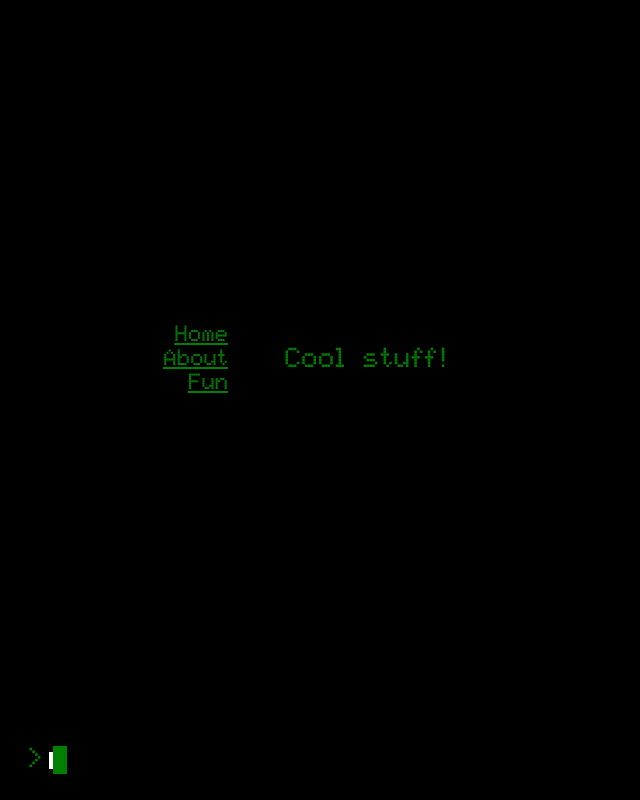
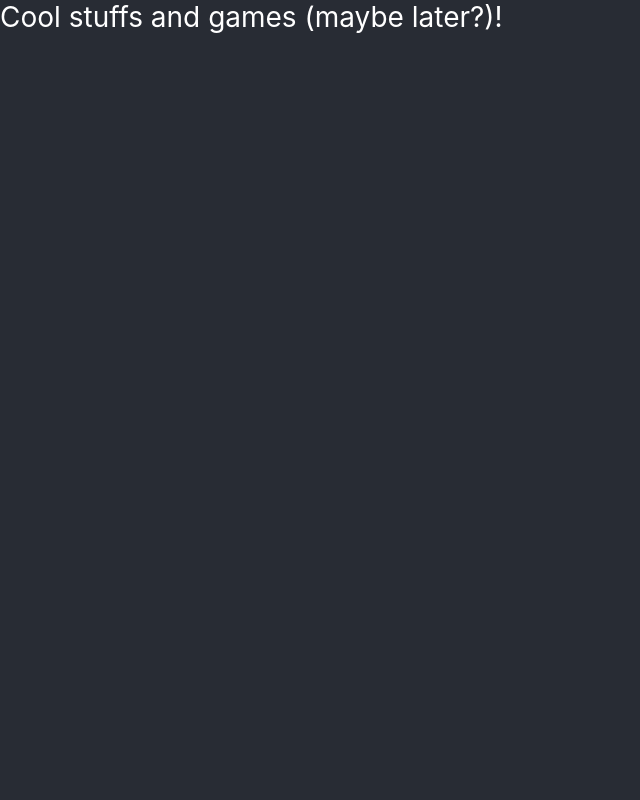
Before and after one commit to spoge/spoge.github.io, a React (Create React App) app: page /fun in a window 1280 px wide. Shown: the whole page, without its empty margins (0-640 px from the left). Built offline with nearby package versions, Linux system fonts and the light colour scheme.

Commit message:
Imroved terminal

```diff
--- a/src/App.css
+++ b/src/App.css
@@ -1,44 +1,18 @@
 .app {
-  /* background-color: #282c34;
-  color: white; */
-  background-color: black;
-  color: green;
+  background-color: #282c34;
+  color: white;
+  /* background-color: black;
+  color: green; */
   min-height: 100vh;
   /* font-size: 28px; */
   font-size: calc(12px + 2vmin);
-  display: grid;
-  grid-template-rows: 90% 10%;
-  font-family: ScreenMatrix;
+  /* font-family: ScreenMatrix; */
+
+  height: 100%;
+  display: flex;
+  flex-direction: column;
 }
 
-.app-container {
-  display: grid;
-  grid-template-columns: 20% auto;
+.app > * {
+  flex-shrink: 0;
 }
-
-.app-nav-bar {
-  padding: 1em;
-  display: flex;
-  flex-direction: column;
-  align-items: flex-end;
-  justify-content: center;
-}
-
-.app-nav-bar a {
-  font-size: 0.8em;
-  /* color: white; */
-  color: green;
-}
-
-.app-nav-bar a:hover {
-  color: rgb(247, 218, 166);
-}
-
-.app-content {
-  padding: 1em;
-  display: flex;
-  flex-direction: column;
-  align-items: flex-start;
-  justify-content: center;
-  text-align: left;
-}
--- a/src/App.jsx
+++ b/src/App.jsx
@@ -1,54 +1,46 @@
-import React from "react";
-import { Switch, Route, Link, withRouter } from "react-router-dom";
+import React, { useState } from "react";
+import { Switch, Route, withRouter } from "react-router-dom";
 import "./App.css";
 import Terminal from "./Terminal";
-
-const validPaths = ["/", "home", "about", "fun"];
+import TerminalCommand from "./TerminalCommand";
 
 const App = ({ history }) => {
+  const [terminalHistory, setTerminalHistory] = useState([
+    <div>
+      Enter <b>help</b> to see all available commands.
+    </div>,
+  ]);
+
   const onTerminalEnter = (text) => {
-    if (validPaths.includes(text)) {
-      history.push(text);
+    if (text.toLowerCase() === "clear") {
+      setTerminalHistory([]);
+    } else {
+      setTerminalHistory([
+        ...terminalHistory,
+        <TerminalCommand history={history} text={text} />,
+      ]);
     }
   };
 
   return (
     <div className="app">
-      <div className="app-container">
-        <div className="app-nav-bar">
-          <Link to="/">Home</Link>
-          <Link to="/about">About</Link>
-          <Link to="/fun">Fun</Link>
-        </div>
-        <div className="app-content">
       <Switch>
-            <Route path="/about">
-              <About />
-            </Route>
         <Route path="/fun">
           <Fun />
         </Route>
-            <Route path="/">
-              <Home />
+        <Route>
+          <Terminal
+            terminalHistory={terminalHistory}
+            onEnterPress={onTerminalEnter}
+          />
         </Route>
       </Switch>
-        </div>
-      </div>
-      <Terminal onEnterPress={onTerminalEnter} />
     </div>
   );
 };
 
-const Home = () => {
-  return <div>This is App. App is cool. Be like App.</div>;
-};
-
-const About = () => {
-  return <div>I am a programmer. I do computer stuff. I am not robot.</div>;
-};
-
 const Fun = () => {
-  return <div>Cool stuff!</div>;
+  return <div>Cool stuffs and games (maybe later?)!</div>;
 };
 
 export default withRouter(App);
--- a/src/Terminal.css
+++ b/src/Terminal.css
@@ -2,14 +2,32 @@
   background-color: black;
   color: green;
   font-family: ScreenMatrix;
+  padding: 1em;
+  height: 100%;
+  flex-grow: 1;
+}
 
+.terminal-content {
+  /* padding-bottom: 1em; */
+  -webkit-user-select: none; /* Safari */
+  -moz-user-select: none; /* Firefox */
+  -ms-user-select: none; /* IE10+/Edge */
+  user-select: none; /* Standard */
+}
+
+.terminal-entry {
+  white-space: pre-wrap;
+  padding-bottom: 0.5em;
+}
+
+.terminal-input {
   display: flex;
   justify-content: flex-start;
   align-items: center;
-  padding: 1em;
+  /* padding: 1em; */
 }
 
-.terminal-arrow {
+.terminal-input-arrow {
   display: flex;
   align-items: center;
   justify-content: center;
@@ -17,7 +35,7 @@
   /* margin-bottom: 0.25em; */
 }
 
-.terminal-window {
+.terminal-input-window {
   width: 0em;
   /* width: fit-content; */
   /* padding: 0.5em; */
@@ -29,11 +47,11 @@
   /* display: none; */
 }
 
-.terminal-text {
+.terminal-input-text {
   white-space: pre-wrap;
 }
 
-.cursor {
+.terminal-input-cursor {
   /* float: left; */
   width: 0.5em;
   height: 1em;
--- a/src/Terminal.jsx
+++ b/src/Terminal.jsx
@@ -1,31 +1,39 @@
 import React, { useEffect, useRef, useState } from "react";
 import "./Terminal.css";
 
-const Terminal = ({ onEnterPress }) => {
+const Terminal = ({ terminalHistory, onEnterPress }) => {
   const terminalInput = useRef(null);
+
   const [isTerminalFocused, setIsTerminalFocused] = useState(false);
-  const [isBlink, setIsBlink] = useState(false);
+  const [isFlashing, setIsFlashing] = useState(false);
   const [haveRecentlyTyped, setHaveRecentlyTyped] = useState(false);
   const [inputText, setInputText] = useState("");
 
+  // Automatically focus on terminal input
   useEffect(() => {
     terminalInput.current.focus();
     return () => {};
   }, []);
 
+  // Scroll to bottom when terminalHistory is updated
+  useEffect(() => {
+    terminalInput.current.scrollIntoView();
+  }, [terminalHistory]);
+
+  // Flash caret every second
   useEffect(() => {
     const interval = setInterval(() => {
       if (isTerminalFocused && !haveRecentlyTyped) {
-        setIsBlink(!isBlink);
+        setIsFlashing(!isFlashing);
       } else {
-        setIsBlink(true);
+        setIsFlashing(true);
       }
       if (haveRecentlyTyped) {
         setHaveRecentlyTyped(false);
       }
     }, 1000);
     return () => clearInterval(interval);
-  }, [haveRecentlyTyped, isBlink, isTerminalFocused]);
+  }, [haveRecentlyTyped, isFlashing, isTerminalFocused]);
 
   const handleKeyDown = (e) => {
     if (e.key === "Enter") {
@@ -42,27 +50,41 @@ const Terminal = ({ onEnterPress }) => {
         terminalInput.current.focus();
       }}
     >
-      <div className="terminal-arrow">></div>
+      <div className="terminal-content">
+        {terminalHistory.map((entry, index) => (
+          <div key={index} className="terminal-entry">
+            {entry}
+          </div>
+        ))}
+      </div>
+      <div className="terminal-input">
+        <div className="terminal-input-arrow">></div>
         <input
           ref={terminalInput}
-        className="terminal-window"
+          className="terminal-input-window"
           type="text"
           maxLength="25"
           autoFocus={true}
           onFocus={() => {
             setIsTerminalFocused(true);
-          setIsBlink(false);
+            setIsFlashing(false);
           }}
-        onBlur={() => setIsTerminalFocused(false)}
+          onBlur={() => {
+            setIsTerminalFocused(false);
+            setIsFlashing(true);
+          }}
           onChange={(e) => {
             setInputText(e.target.value);
             setHaveRecentlyTyped(true);
-          setIsBlink(true);
+            setIsFlashing(true);
           }}
           onKeyDown={handleKeyDown}
         />
-      <div className="terminal-text">{inputText}</div>
-      <div className={`cursor ${!isBlink ? "hide" : ""}`}></div>
+        <div className="terminal-input-text">{inputText}</div>
+        <div
+          className={`terminal-input-cursor ${!isFlashing ? "hide" : ""}`}
+        ></div>
+      </div>
     </div>
   );
 };
--- /dev/null
+++ b/src/TerminalCommand.jsx
@@ -0,0 +1,51 @@
+import React from "react";
+
+const TerminalCommand = ({ history, text }) => {
+  switch (text.toLowerCase()) {
+    case "":
+      return <div>></div>;
+    case "help":
+      return (
+        <div>
+          > {text}
+          <br></br>
+          <br></br>
+          <b>help</b> - see all commands
+          <br></br>
+          <b>about</b> - what is this
+          <br></br>
+          <b>/</b> or <b>home</b> - go home
+          <br></br>
+          <b>fun</b> - fun games or something maybe
+          <br></br>
+          <b>clear</b> - clear terminal window
+        </div>
+      );
+    case "/":
+    case "home":
+      history.push("/");
+      return <div>> {text}</div>;
+    case "fun":
+      history.push("/fun");
+      return <div>> {text}</div>;
+    case "about":
+      return (
+        <div>
+          > {text}
+          <br></br>
+          <br></br>This is a terminal.
+        </div>
+      );
+    default:
+      return (
+        <div>
+          > {text}
+          <br></br>
+          <br></br>Unknown command.<br></br>
+          Enter <b>help</b> to see all available commands.
+        </div>
+      );
+  }
+};
+
+export default TerminalCommand;
```
Lines whose indentation alone changed are shown as unchanged.
